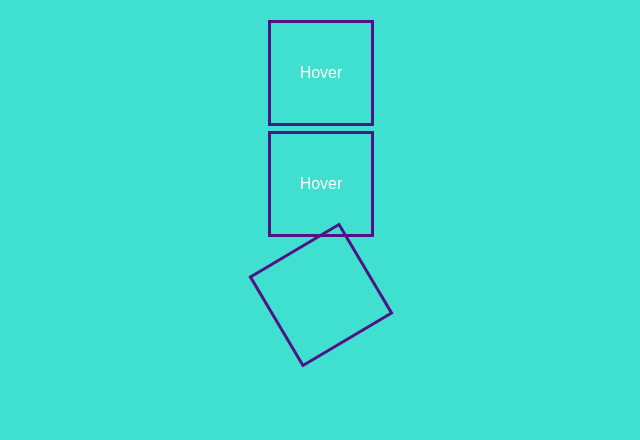
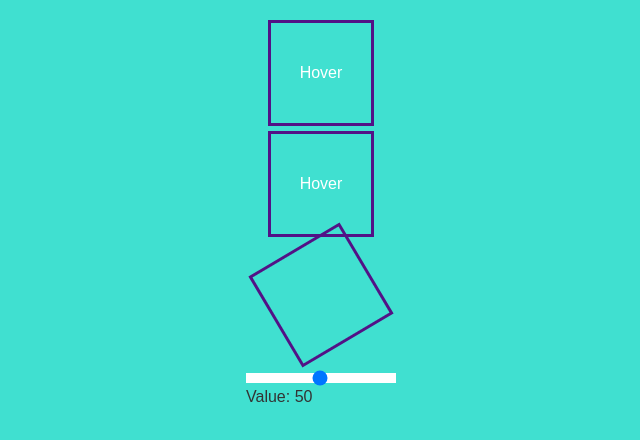
Before and after one commit to Josheway/Spin-Square, a plain HTML site: page index.html in a window 1280 px wide. Shown: the whole page, without its empty margins (319-959 px from the left). Drawn offline with Linux system fonts and the light colour scheme.

Commit message:
added slider and value that updates itself

```diff
--- a/index.html
+++ b/index.html
@@ -16,8 +16,25 @@
 
         <div class="box">Hover</div>
 
+
         <div id="spinspeed" class="anotherbox"></div>
+
+
+        <input type="range" min="1" max="100" value="50" class="slider" id="myRange">
+            <p class="slider">Value: <span id="demo"></span></p>
+
+
     </div>
+
+    <script>
+        var slider = document.getElementById("myRange");
+        var output = document.getElementById("demo");
+        output.innerHTML = slider.value;
+
+        slider.oninput = function() {
+          output.innerHTML = this.value;
+        }
+        </script>
 </body>
 
 </html>
--- a/style.css
+++ b/style.css
@@ -57,3 +57,13 @@ transform: rotateZ(360deg);
     0%   {transform: rotatez(0deg)}
   100% {transform: rotatez(359deg)}
 }
+
+.slider {
+    appearance: none;
+    width: 150px;
+    height: 10px;
+    position: relative;
+    margin: auto;
+    top: 20px;
+
+}
```
